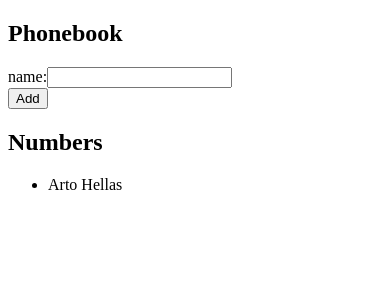
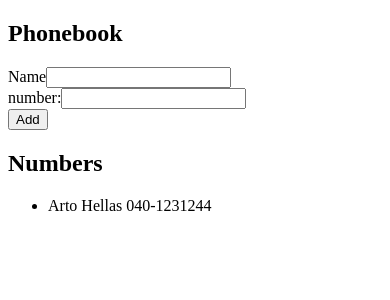
Before and after one commit to Rikkokiri/FullStackOpen2020, a React (Create React App) app in the folder part2/phonebook/: page / in a window 390 px wide. Shown: the top 300 px of the page. Built offline with nearby package versions, Linux system fonts and the light colour scheme.

Commit message:
It is possible to now add numbers to the phonebook

```diff
--- a/part2/phonebook/src/App.js
+++ b/part2/phonebook/src/App.js
@@ -2,13 +2,19 @@ import React, { useState } from 'react'
 
 const App = () => {
   const [persons, setPersons] = useState([
-    { name: 'Arto Hellas' }
+    { name: 'Arto Hellas', number: '040-1231244' }
   ])
   const [newName, setNewName] = useState('')
+  const [newNumber, setNewNumber] = useState('')
 
   const handleNameChange = (event) => {
     console.log(event.target.value)
     setNewName(event.target.value)
+  }
+
+  const handleNumberChange = (event) => {
+    console.log(event.target.value)
+    setNewNumber(event.target.value)
   }
 
   const addPerson = (event) => {
@@ -17,10 +23,15 @@ const App = () => {
     // If the phone book already includes the name that user tries to add, prevent adding it.
     // (Case insensitive check)
     if (persons.some(p => p.name.toLowerCase() === newName.toLowerCase())) {
-      window.alert(`${newName} is already added to the phonebook.`)
+      window.alert(`Name '${newName}' is already in the phonebook.`)
+    } else if (persons.some(p => p.number === newNumber)) {
+      window.alert(`The number ${newNumber} is already in the phonebook.`)
+    } else if (newName === '' || newNumber === '') {
+      window.alert('Both fields need to be filled.')
     } else {
       const personObject = {
         name: newName,
+        number: newNumber,
         id: persons.length + 1
       }
 
@@ -34,10 +45,17 @@ const App = () => {
       <h2>Phonebook</h2>
       <form onSubmit={addPerson}>
         <div>
-          name:
-          <input
+          <label htmlFor='name'>Name</label>
+          <input id='name'
             value={newName}
             onChange={handleNameChange}
+          />
+        </div>
+        <div>
+          <label htmlFor='number'>number:</label>
+          <input id='number'
+            value={newNumber}
+            onChange={handleNumberChange}
           />
         </div>
         <div>
@@ -46,7 +64,7 @@ const App = () => {
       </form>
       <h2>Numbers</h2>
       <ul>
-        {persons.map(person => <li key={person.name}>{person.name}</li>)}
+        {persons.map(person => <li key={person.name}>{person.name} {person.number}</li>)}
       </ul>
     </div>
   )
```
